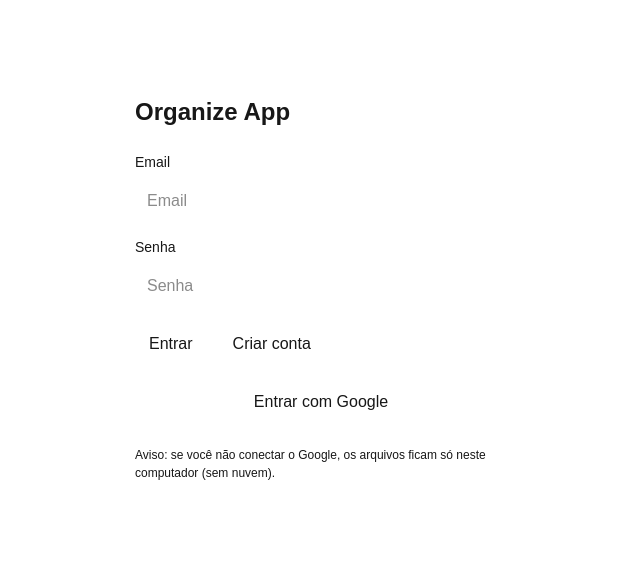
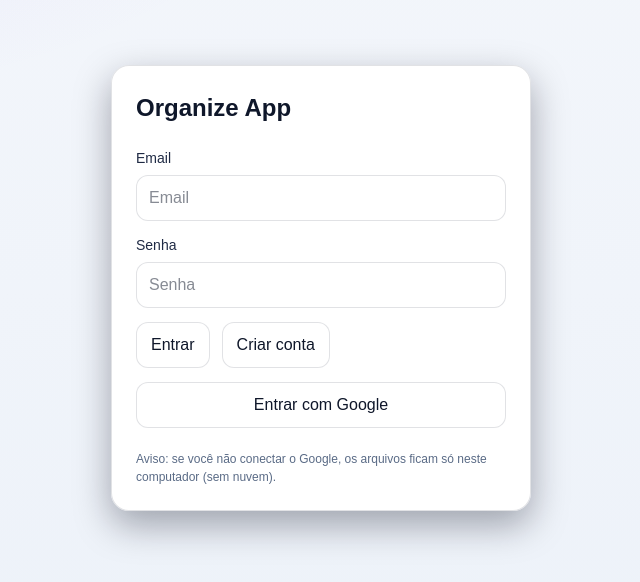
Before and after one commit to KauaAraujodS/organiza_app, a Next.js app: page /login in a window 1280 px wide. Shown: the part 112-694 px from the top of the page, without its empty margins (319-959 px from the left). Built offline with nearby package versions, Linux system fonts and the light colour scheme; no server answers.

Commit message:
reposividade + estilização

```diff
--- a/app/globals.css
+++ b/app/globals.css
@@ -5,8 +5,8 @@
 @import "./styles/responsive.css";
 
 :root {
-  --background: #ffffff;
-  --foreground: #171717;
+  --background: var(--bg);
+  --foreground: var(--text-main);
 }
 
 @theme inline {
@@ -16,13 +16,6 @@
   --font-mono: var(--font-geist-mono);
 }
 
-@media (prefers-color-scheme: dark) {
-  :root {
-    --background: #0a0a0a;
-    --foreground: #ededed;
-  }
-}
-
 body {
   background: var(--background);
   color: var(--foreground);
--- a/app/layout.tsx
+++ b/app/layout.tsx
@@ -22,9 +22,21 @@ export default function RootLayout({
 }: {
   children: React.ReactNode;
 }) {
+  const themeBootScript = `
+    (function () {
+      try {
+        var saved = localStorage.getItem('organiza_theme');
+        var prefersLight = window.matchMedia('(prefers-color-scheme: light)').matches;
+        var theme = saved === 'light' || saved === 'dark' ? saved : (prefersLight ? 'light' : 'dark');
+        document.documentElement.setAttribute('data-theme', theme);
+      } catch (_) {}
+    })();
+  `;
+
   return (
     <html lang="pt-BR">
       <body>
+        <script dangerouslySetInnerHTML={{ __html: themeBootScript }} />
         <AuthGate>
           <AppShell>{children}</AppShell>
         </AuthGate>
--- a/app/styles/base.css
+++ b/app/styles/base.css
@@ -13,13 +13,65 @@ body {
 
 body {
   margin: 0;
-  background: var(--app-bg);
-  color: var(--app-fg);
+  background:
+    radial-gradient(1200px 620px at 10% -18%, rgba(124, 58, 237, 0.16), transparent 62%),
+    radial-gradient(900px 480px at 100% 0%, rgba(56, 189, 248, 0.12), transparent 56%),
+    linear-gradient(180deg, var(--bg) 0%, color-mix(in oklab, var(--bg) 90%, #000 10%) 100%);
+  color: var(--text-main);
   font-family: Arial, Helvetica, sans-serif;
   -webkit-text-size-adjust: 100%;
+  text-rendering: optimizeLegibility;
+  transition: background-color 0.28s ease, color 0.22s ease;
+}
+
+[data-theme="light"] body {
+  background:
+    radial-gradient(1100px 560px at 0% -15%, rgba(124, 58, 237, 0.1), transparent 62%),
+    radial-gradient(760px 420px at 100% -8%, rgba(59, 130, 246, 0.1), transparent 58%),
+    linear-gradient(180deg, #f3f6fb 0%, #edf2f9 100%);
 }
 
 a {
   color: inherit;
   text-decoration: none;
 }
+
+::selection {
+  background: color-mix(in oklab, var(--brand) 44%, transparent);
+  color: var(--text-main);
+}
+
+/* Compatibilidade de telas que ainda usam classes utilitarias escuras */
+[data-theme="light"] .text-white,
+[data-theme="light"] .text-white\/90,
+[data-theme="light"] .text-white\/80,
+[data-theme="light"] .text-white\/70,
+[data-theme="light"] .text-white\/60,
+[data-theme="light"] .text-white\/50 {
+  color: var(--text-main) !important;
+}
+
+[data-theme="light"] .text-slate-300,
+[data-theme="light"] .text-slate-400,
+[data-theme="light"] .text-slate-500 {
+  color: var(--text-soft) !important;
+}
+
+[data-theme="light"] .bg-black\/20,
+[data-theme="light"] .bg-black\/30,
+[data-theme="light"] .bg-black\/40,
+[data-theme="light"] .bg-white\/5,
+[data-theme="light"] .bg-white\/10 {
+  background: var(--surface-2) !important;
+}
+
+[data-theme="light"] .border-white\/10,
+[data-theme="light"] .border-white\/15,
+[data-theme="light"] .border-white\/20 {
+  border-color: var(--line-soft) !important;
+}
+
+[data-theme="light"] .shadow-2xl,
+[data-theme="light"] .shadow-xl {
+  box-shadow: var(--shadow-1) !important;
+}
--- a/app/styles/components.css
+++ b/app/styles/components.css
@@ -1,21 +1,23 @@
 .app-title {
   margin: 0;
-  color: #fff;
+  color: var(--text-main);
   font-size: clamp(1.55rem, 3.2vw, 2.3rem);
   font-weight: 700;
+  letter-spacing: -0.02em;
 }
 
 .app-subtitle {
   margin-top: 0.25rem;
-  color: var(--app-muted);
+  color: var(--text-soft);
   font-size: 0.97rem;
 }
 
 .app-card {
-  background: var(--app-surface);
-  border: 1px solid #2c3b4e;
+  background: var(--surface-1);
+  border: 1px solid var(--line-soft);
   border-radius: var(--radius-lg);
   padding: 1rem;
+  box-shadow: var(--shadow-1);
 }
 
 .app-input,
@@ -24,11 +26,12 @@
 .app-button,
 .app-button-ghost {
   border-radius: var(--radius-md);
-  border: 1px solid rgba(255, 255, 255, 0.13);
-  background: var(--app-surface-2);
-  color: #fff;
+  border: 1px solid var(--line-soft);
+  background: var(--surface-2);
+  color: var(--text-main);
   padding: 0.55rem 0.7rem;
   font-size: 0.92rem;
+  transition: background-color 0.2s ease, border-color 0.2s ease, transform 0.12s ease;
 }
 
 .app-input,
@@ -39,13 +42,24 @@
 
 .app-button {
   border: 0;
-  background: linear-gradient(90deg, var(--app-primary) 0%, var(--app-primary-2) 100%);
+  background: linear-gradient(90deg, var(--brand) 0%, var(--brand-2) 100%);
   font-weight: 600;
   cursor: pointer;
+  box-shadow: 0 10px 22px color-mix(in oklab, var(--brand) 30%, transparent);
 }
 
 .app-button-ghost {
   cursor: pointer;
+}
+
+.app-button:hover {
+  transform: translateY(-1px);
+  filter: saturate(108%);
+}
+
+.app-button-ghost:hover {
+  background: color-mix(in oklab, var(--surface-3) 72%, transparent);
+  border-color: color-mix(in oklab, var(--brand) 22%, var(--line-soft) 78%);
 }
 
 .app-button:disabled,
--- a/app/styles/tokens.css
+++ b/app/styles/tokens.css
@@ -1,14 +1,59 @@
 :root {
-  --app-bg: #05070c;
-  --app-fg: #f1f5f9;
-  --app-muted: #9eb2cc;
-  --app-border: rgba(255, 255, 255, 0.1);
-  --app-surface: rgba(2, 6, 12, 0.72);
-  --app-surface-2: rgba(12, 20, 34, 0.82);
-  --app-primary: #7c3aed;
-  --app-primary-2: #9333ea;
-  --app-success: #4ade80;
-  --app-danger: #fb7185;
-  --radius-md: 0.7rem;
-  --radius-lg: 1rem;
+  color-scheme: dark;
+
+  --bg: #04060b;
+  --bg-elev: #0b1220;
+  --surface-1: rgba(10, 15, 25, 0.72);
+  --surface-2: rgba(16, 24, 40, 0.82);
+  --surface-3: rgba(23, 34, 56, 0.92);
+  --line-soft: rgba(148, 163, 184, 0.24);
+  --line-strong: rgba(167, 139, 250, 0.62);
+  --text-main: #f8fafc;
+  --text-muted: #b8c5db;
+  --text-soft: #8fa2c0;
+  --brand: #7c3aed;
+  --brand-strong: #8b5cf6;
+  --brand-2: #a855f7;
+  --success: #34d399;
+  --danger: #fb7185;
+  --warning: #f59e0b;
+
+  --radius-sm: 0.65rem;
+  --radius-md: 0.8rem;
+  --radius-lg: 1.1rem;
+  --shadow-1: 0 14px 36px rgba(2, 6, 23, 0.34);
+  --shadow-2: 0 22px 48px rgba(2, 6, 23, 0.44);
+
+  /* compatibilidade com estilos antigos */
+  --app-bg: var(--bg);
+  --app-fg: var(--text-main);
+  --app-muted: var(--text-soft);
+  --app-border: var(--line-soft);
+  --app-surface: var(--surface-1);
+  --app-surface-2: var(--surface-2);
+  --app-primary: var(--brand);
+  --app-primary-2: var(--brand-2);
+  --app-success: var(--success);
+  --app-danger: var(--danger);
 }
+
+[data-theme="light"] {
+  color-scheme: light;
+
+  --bg: #f2f5fb;
+  --bg-elev: #ffffff;
+  --surface-1: rgba(255, 255, 255, 0.92);
+  --surface-2: rgba(255, 255, 255, 0.98);
+  --surface-3: rgba(241, 245, 255, 1);
+  --line-soft: rgba(15, 23, 42, 0.12);
+  --line-strong: rgba(109, 40, 217, 0.44);
+  --text-main: #0f172a;
+  --text-muted: #1f2a44;
+  --text-soft: #5a6b86;
+  --brand: #6d28d9;
+  --brand-strong: #7c3aed;
+  --brand-2: #8b5cf6;
+  --success: #059669;
+  --danger: #e11d48;
+  --warning: #d97706;
+}
--- a/app/ui/AppShell.tsx
+++ b/app/ui/AppShell.tsx
@@ -1,23 +1,42 @@
 "use client";
 
+import { useEffect, useState } from "react";
 import { usePathname } from "next/navigation";
 import Sidebar from "./Sidebar";
 import MobileHeader from "./MobileHeader";
 import styles from "./shell.module.css";
 
+type ThemeMode = "dark" | "light";
+
 export default function AppShell({ children }: { children: React.ReactNode }) {
   const pathname = usePathname();
   const isLogin = pathname === "/login";
+  const [theme, setTheme] = useState<ThemeMode>(() => {
+    if (typeof window === "undefined") return "dark";
+    const saved = window.localStorage.getItem("organiza_theme") as ThemeMode | null;
+    if (saved === "light" || saved === "dark") return saved;
+    return window.matchMedia("(prefers-color-scheme: light)").matches ? "light" : "dark";
+  });
+
+  useEffect(() => {
+    if (typeof document === "undefined") return;
+    document.documentElement.setAttribute("data-theme", theme);
+    if (typeof window !== "undefined") window.localStorage.setItem("organiza_theme", theme);
+  }, [theme]);
+
+  function toggleTheme() {
+    setTheme((prev) => (prev === "dark" ? "light" : "dark"));
+  }
 
   if (isLogin) return <>{children}</>;
 
   return (
     <div className={styles.shellRoot}>
       <div className={styles.shellLayout}>
-        <Sidebar />
+        <Sidebar theme={theme} onToggleTheme={toggleTheme} />
         <div className={styles.contentCol}>
           <div className={`${styles.mobileTopbar} ${styles.mobileTopbarHiddenDesktop}`}>
-            <MobileHeader />
+            <MobileHeader theme={theme} onToggleTheme={toggleTheme} />
           </div>
           <main className={styles.mainContent}>{children}</main>
         </div>
--- a/app/ui/MobileHeader.tsx
+++ b/app/ui/MobileHeader.tsx
@@ -5,29 +5,40 @@ import { useState } from "react";
 import MobileMenuDrawer from "./MobileMenuDrawer";
 import styles from "./shell.module.css";
 
-export default function MobileHeader() {
+export default function MobileHeader({
+  theme,
+  onToggleTheme,
+}: {
+  theme: "dark" | "light";
+  onToggleTheme: () => void;
+}) {
   const [open, setOpen] = useState(false);
 
   return (
     <div className={styles.mobileHeader}>
       <div className={styles.mobileBrand}>
-        <div className={styles.mobileBrandIcon}>
-          ✦
-        </div>
+        <div className={styles.mobileBrandIcon}>✦</div>
         <div>
           <div className={styles.mobileBrandName}>OrganizaApp</div>
           <div className={styles.mobileBrandSub}>Sua vida organizada</div>
         </div>
       </div>
 
-      <button
-        onClick={() => setOpen((v) => !v)}
-        className={styles.mobileMenuBtn}
-      >
-        {open ? "Fechar" : "Menu"}
-      </button>
+      <div className={styles.mobileActions}>
+        <button type="button" onClick={onToggleTheme} className={styles.mobileThemeBtn}>
+          {theme === "dark" ? "☀" : "☾"}
+        </button>
+        <button onClick={() => setOpen((v) => !v)} className={styles.mobileMenuBtn}>
+          {open ? "Fechar" : "Menu"}
+        </button>
+      </div>
 
-      <MobileMenuDrawer open={open} onClose={() => setOpen(false)} />
+      <MobileMenuDrawer
+        open={open}
+        onClose={() => setOpen(false)}
+        theme={theme}
+        onToggleTheme={onToggleTheme}
+      />
     </div>
   );
 }
--- a/app/ui/MobileMenuDrawer.tsx
+++ b/app/ui/MobileMenuDrawer.tsx
@@ -18,9 +18,13 @@ const items = [
 export default function MobileMenuDrawer({
   open,
   onClose,
+  theme,
+  onToggleTheme,
 }: {
   open: boolean;
   onClose: () => void;
+  theme: "dark" | "light";
+  onToggleTheme: () => void;
 }) {
   const pathname = usePathname();
 
@@ -39,12 +43,17 @@ export default function MobileMenuDrawer({
       <div className={styles.drawer}>
         <div className={styles.drawerHead}>
           <div className={styles.drawerTitle}>Menu</div>
+          <div className={styles.drawerHeadActions}>
+            <button type="button" onClick={onToggleTheme} className={styles.drawerThemeBtn}>
+              {theme === "dark" ? "Modo Claro" : "Modo Escuro"}
+            </button>
             <button
               onClick={onClose}
               className={styles.drawerCloseBtn}
             >
               Fechar
             </button>
+          </div>
         </div>
 
         <div className={styles.drawerList}>
```
Also changed, not shown: app/ui/Sidebar.tsx (+11 -9 lines), app/ui/shell.module.css (+104 -32 lines). Lines whose indentation alone changed are shown as unchanged.
